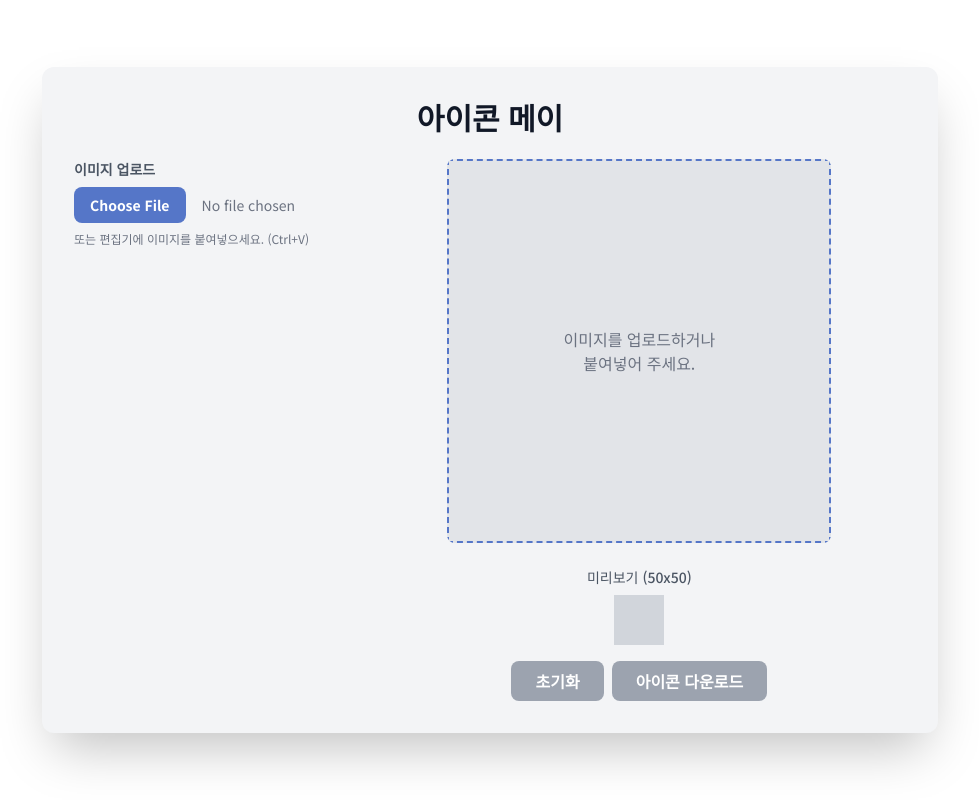
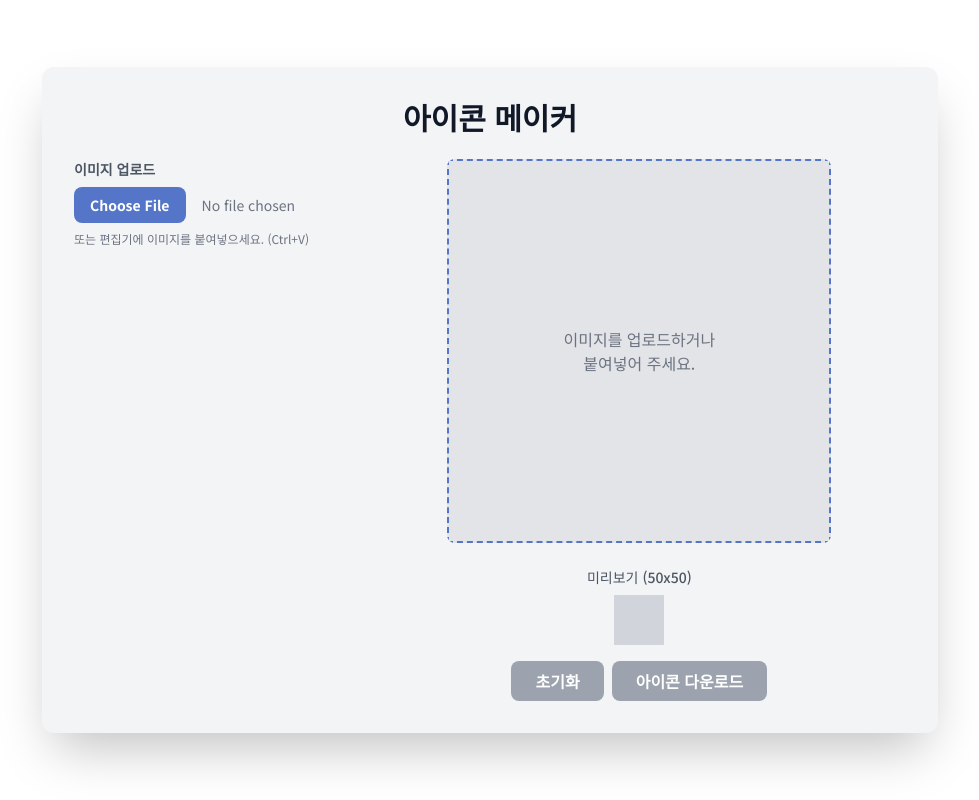
Before and after one commit to FEARNOT502/fmkicon, a plain HTML site: page index.html in a window 1280 px wide. Shown: the whole page, without its empty margins (150-1129 px from the left). Drawn offline with nearby package versions, Linux system fonts and the light colour scheme.

Commit message:
Update index.html

```diff
--- a/index.html
+++ b/index.html
@@ -57,7 +57,7 @@
 <body class="bg-white text-gray-800 flex items-center justify-center min-h-screen p-4">
 
     <div class="w-full max-w-4xl bg-gray-100 rounded-xl shadow-2xl p-6 md:p-8">
-        <h1 class="text-3xl font-bold text-center text-gray-900 mb-6">아이콘 메이</h1>
+        <h1 class="text-3xl font-bold text-center text-gray-900 mb-6">아이콘 메이커</h1>
 
         <div class="flex flex-col lg:flex-row gap-8">
 
```
